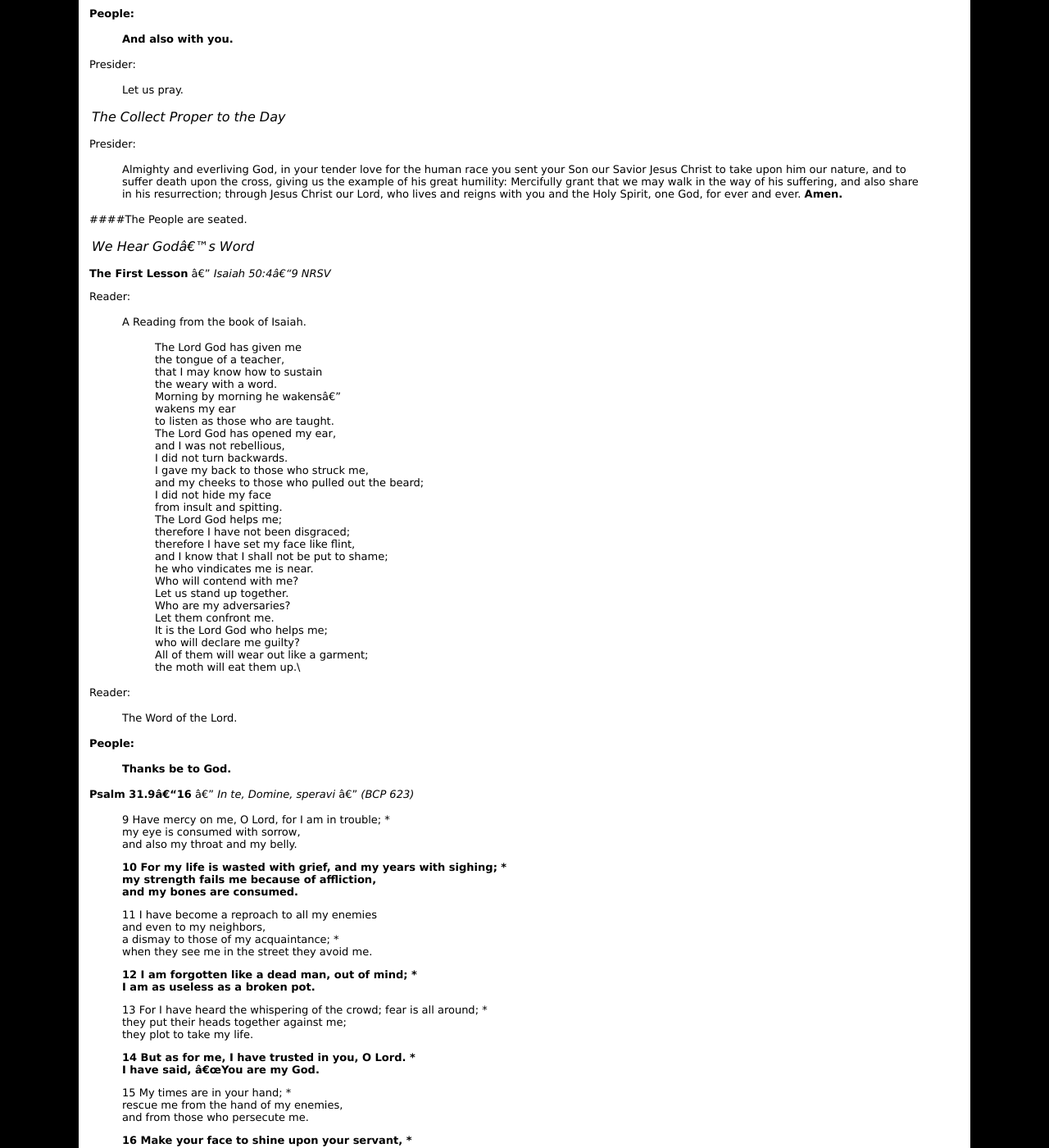
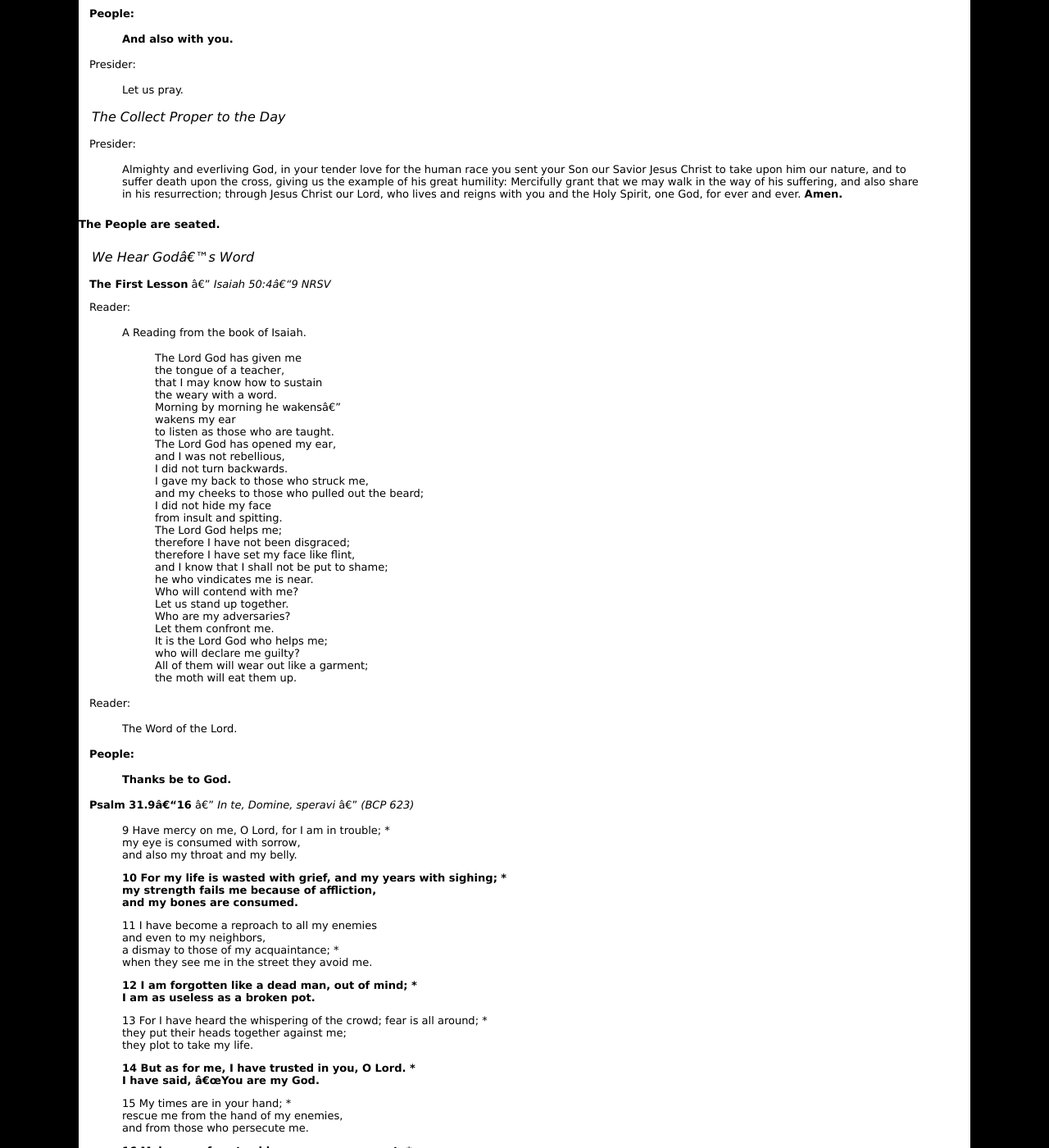
Before and after one commit to toddfoster/toddfoster.github.com, a Jekyll site: the page built from stt2020-palm.md, in a window 1280 px wide and 1400 px high, scrolled down 3383 px. Shown: the whole window at 82% size. Built offline with Jekyll 4.4.1, drawn with Linux system fonts in a browser that asks for light colours; our own code applies the rules of GitHub Pages for plain Markdown files; some of the changed text lies outside the part shown.

Commit message:
little fixes

```diff
--- a/stt2020-palm.md
+++ b/stt2020-palm.md
@@ -5,7 +5,6 @@ layout: liturgy
 # The Sunday of the Passion: Palm Sunday
 _according to the Book of Common Prayer (p. 270)\\
 5 April 2020_
-
 
 ------------
 
@@ -111,7 +110,7 @@ Celebrant:
 > 19 Open for me the gates of righteousness; *\\
 > I will enter them; I will offer thanks to the Lord.
 >
-> **Antiphon: 	Hosanna in the highest.**\\
+> **Antiphon: 	Hosanna in the highest.**
 >
 > 20 "This is the gate of the Lord; *\\
 > he who is righteous may enter."
@@ -170,7 +169,7 @@ Presider:
 Presider:
 > Almighty and everliving God, in your tender love for the human race you sent your Son our Savior Jesus Christ to take upon him our nature, and to suffer death upon the cross, giving us the example of his great humility: Mercifully grant that we may walk in the way of his suffering, and also share in his resurrection; through Jesus Christ our Lord, who lives and reigns with you and the Holy Spirit, one God, for ever and ever. **Amen.**
 
-####The People are seated.
+##### The People are seated.
 
 ### We Hear God’s Word
 **The First Lesson** --- _Isaiah 50:4–9 NRSV_
@@ -204,7 +203,7 @@ Reader:
 >> It is the Lord God who helps me;\\
 >>    who will declare me guilty?\\
 >> All of them will wear out like a garment;\\
->>    the moth will eat them up.\\
+>>    the moth will eat them up.
 
 Reader:
 > The Word of the Lord.
@@ -269,7 +268,7 @@ Reader:
 >>    in heaven and on earth and under the earth,\\
 >> and every tongue should confess\\
 >>    that Jesus Christ is Lord,\\
->>    to the glory of God the Father.\\
+>>    to the glory of God the Father.
 
 Reader:
 > The Word of the Lord.
```
Also changed, not shown: stt2020-epmon.md (+2 -6 lines), stt2020-eptue.md (+2 -6 lines), stt2020-epwed.md (+2 -6 lines).
